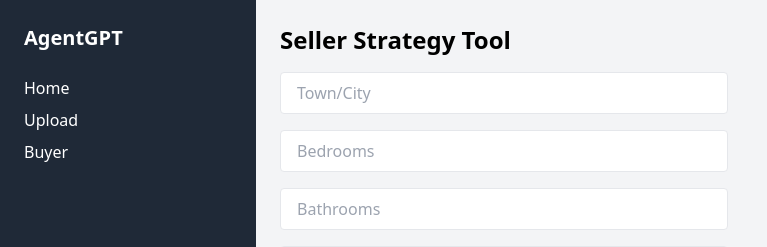
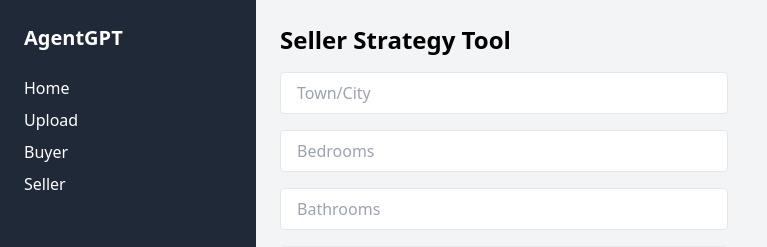
Before and after one commit to malsarraf98/agentgpt-prototype, a Next.js app: page /seller in a window 1280 px wide. Shown: the top 247 px of the page, without its empty margins (0-767 px from the left). Built offline with nearby package versions, Linux system fonts and the light colour scheme.

Commit message:
Update Layout.js

```diff
--- a/components/Layout.js
+++ b/components/Layout.js
@@ -1,4 +1,3 @@
-
 import Link from 'next/link';
 
 export default function Layout({ children }) {
@@ -10,6 +9,7 @@ export default function Layout({ children }) {
           <Link href="/" className="hover:underline">Home</Link>
           <Link href="/upload" className="hover:underline">Upload</Link>
           <Link href="/buyer" className="hover:underline">Buyer</Link>
+          <Link href="/seller" className="hover:underline">Seller</Link>
         </nav>
       </aside>
       <main className="flex-1 p-6 bg-gray-100 overflow-y-auto">
@@ -18,4 +18,3 @@ export default function Layout({ children }) {
     </div>
   );
 }
-<Link href="/seller" className="hover:underline">Seller</Link>
```
